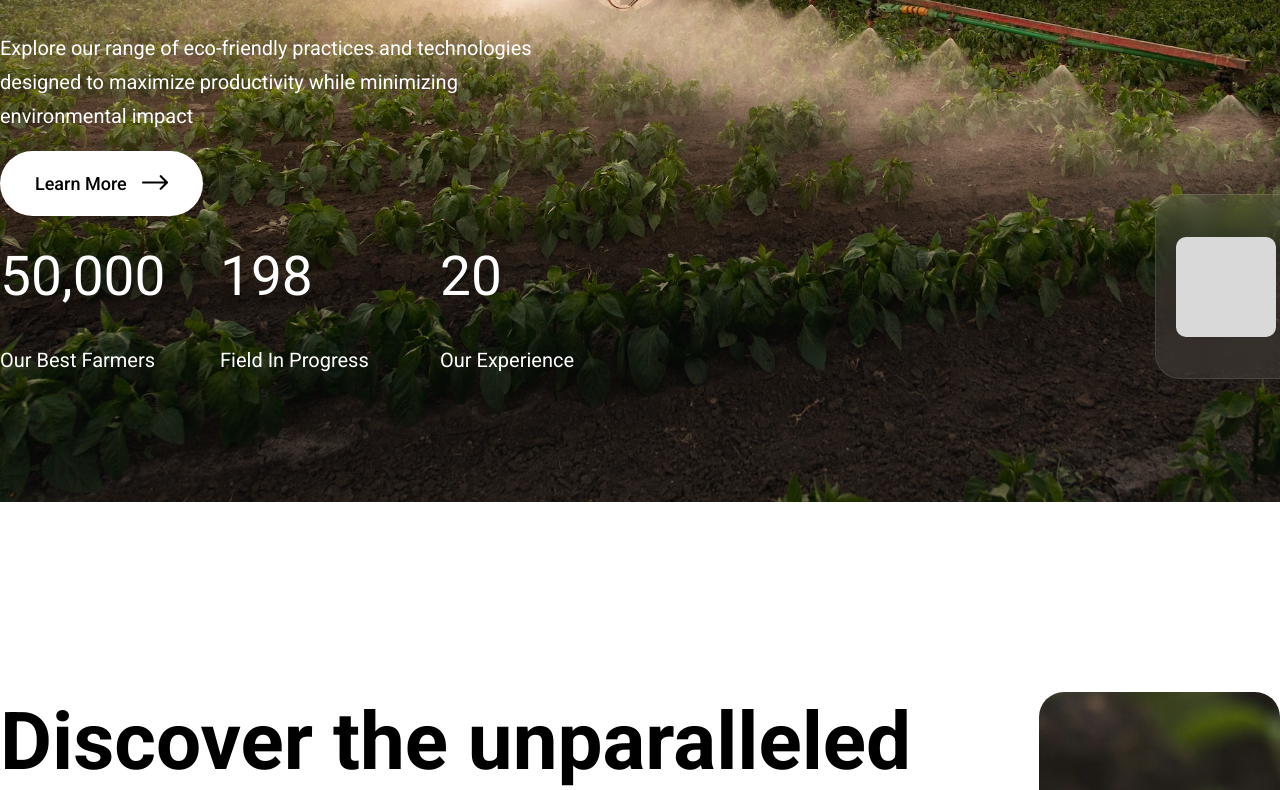
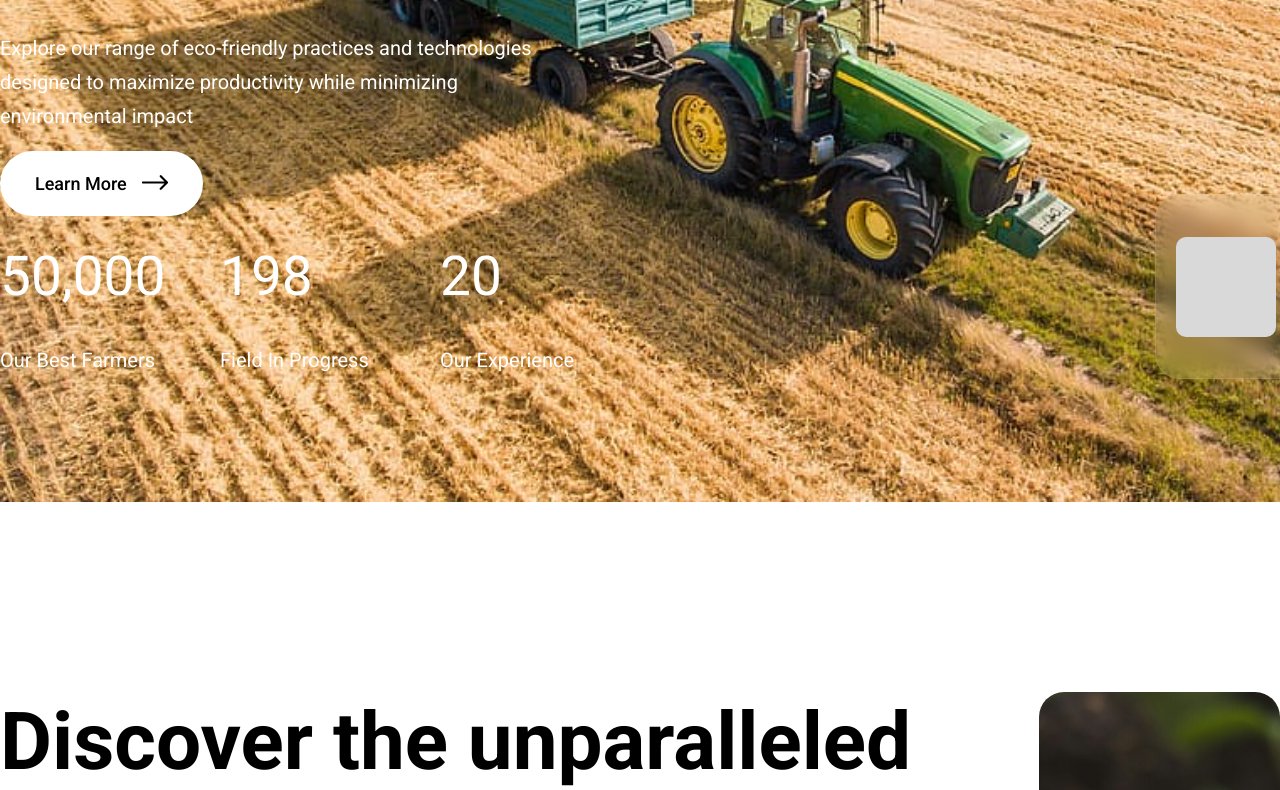
Before and after one commit to Vasyle12/Farm, a plain HTML site: page index.html in a window 1280 px wide. Shown: the part 518-1308 px from the top of the page. Drawn offline with Linux system fonts and the light colour scheme.

Commit message:
Update index.css

```diff
--- a/index.css
+++ b/index.css
@@ -33,7 +33,7 @@ section{
     margin: 0 auto;
 }
 .wrapper {
-    background-image: url('/img/what-is-precision-agriculture-2.jpg');
+    background-image: url('https://raw.githubusercontent.com/Vasyle12/Farm/refs/heads/main/img/agriculture-cereal-combine-farm.jpg');
     background-size: cover;
     width: auto;
     height: 1020px;
```
